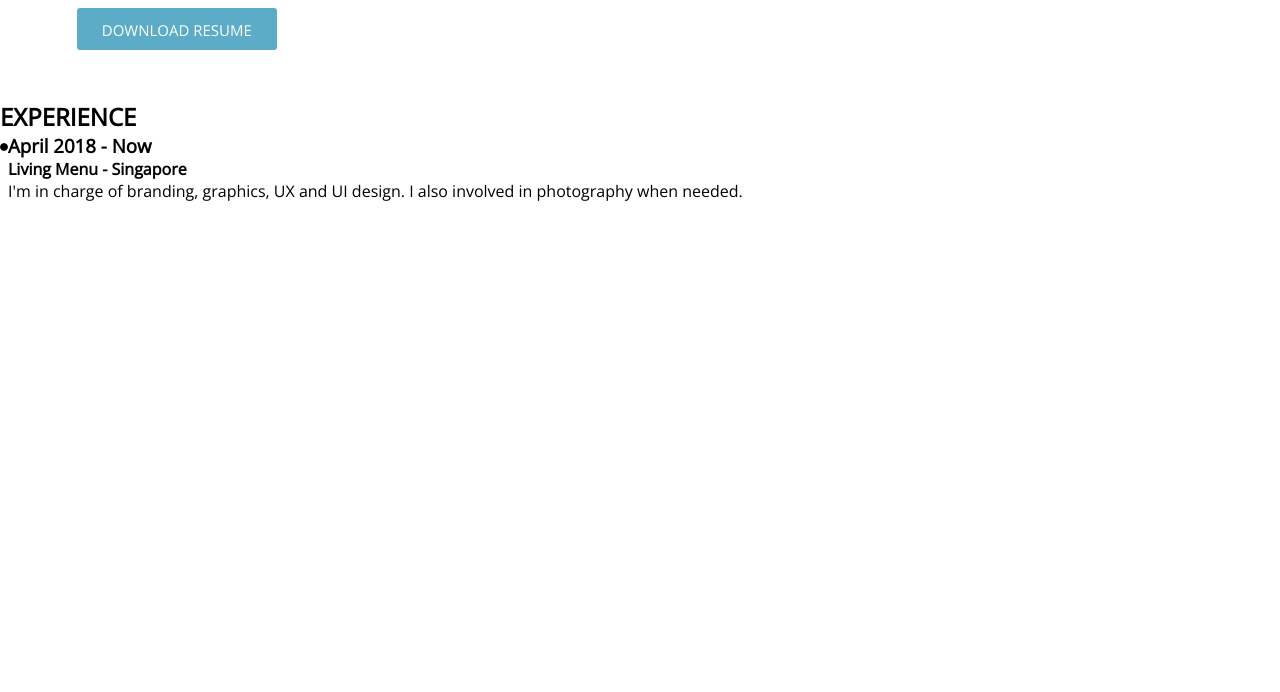
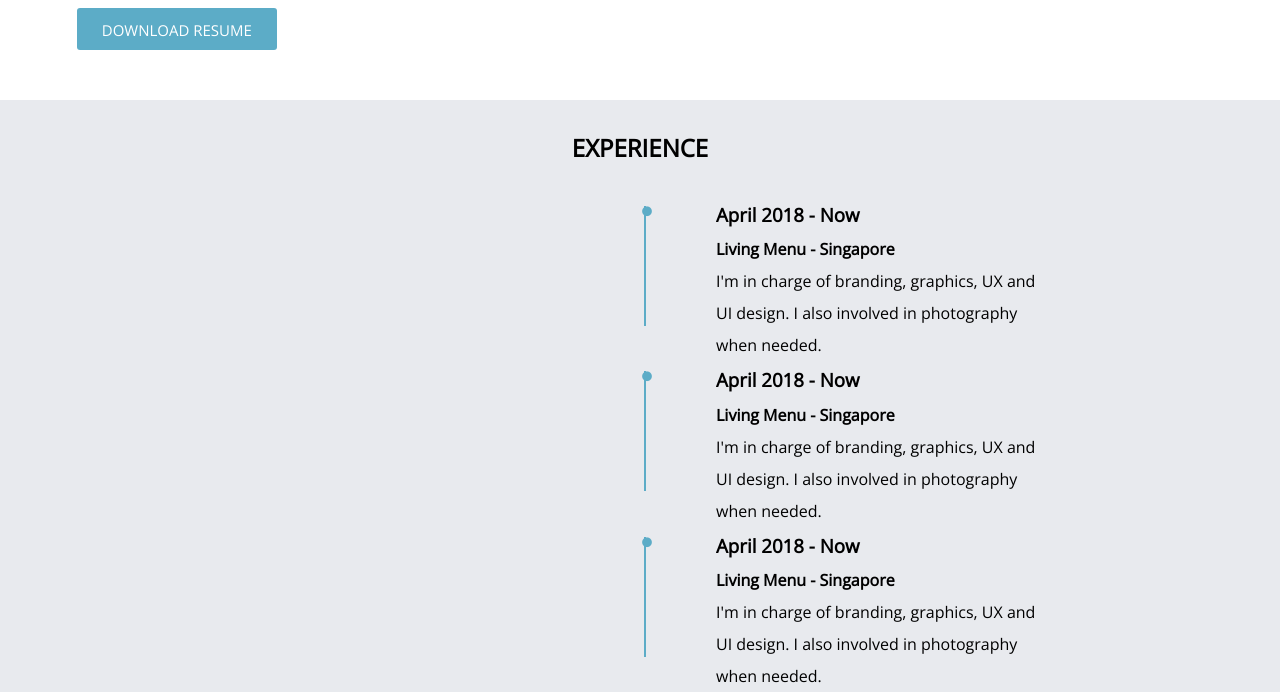
Before and after one commit to jiachihuynh/my_resume, a website: page index.html in a window 1280 px wide. Shown: the part 1119-1811 px from the top of the page. Before the commit the page ends 1321 px from the top, so only its background shows below. Drawn offline with nearby package versions, Linux system fonts and the light colour scheme.

Commit message:
Add vertical line

```diff
--- a/index.html
+++ b/index.html
@@ -87,6 +87,28 @@
     <div class="exp">
         <h2>EXPERIENCE</h2>
         <div class="row-flex">
+            <div class="space"></div>
+            <div class="ver-line"></div>
+            <i class="fas fa-circle"></i>
+            <div class="job-infor">
+                <h3>April 2018 - Now</h3>
+                <h4>Living Menu - Singapore</h4>
+                <p>I'm in charge of branding, graphics, UX and UI design. I also involved in photography when needed.</p>
+            </div>
+        </div>
+        <div class="row-flex">
+            <div class="space"></div>
+            <div class="ver-line"></div>
+            <i class="fas fa-circle"></i>
+            <div class="job-infor">
+                <h3>April 2018 - Now</h3>
+                <h4>Living Menu - Singapore</h4>
+                <p>I'm in charge of branding, graphics, UX and UI design. I also involved in photography when needed.</p>
+            </div>
+        </div>
+        <div class="row-flex">
+            <div class="space"></div>
+            <div class="ver-line"></div>
             <i class="fas fa-circle"></i>
             <div class="job-infor">
                 <h3>April 2018 - Now</h3>
--- a/styles.css
+++ b/styles.css
@@ -204,7 +204,39 @@ a {
     font-family: 'Open Sans', sans-serif;
 }
 
+.exp {
+    background-color: #e8eaee;
+    line-height: 2;
+}
+
+.exp h2 {
+    text-align: center;
+    padding-top: 1.5rem;
+    padding-bottom: 1.5rem;
+}
+
 .exp i {
-    font-size: 8px;
+    display: block;
+    color: #5CACC7;
+    font-size: 10px;
     padding-top: 10px;
+    z-index: 2;
 }
+
+.exp .space {
+    width: 50%;
+}
+
+.exp .ver-line {
+    position: relative;
+    bottom: -10px;
+    left: 4px;
+    height: 120px;
+    border-right: 2px solid #5CACC7;
+}
+
+.exp .job-infor {
+    margin-left: 4rem;
+    width: 20rem;
+    overflow: auto;
+}
```
